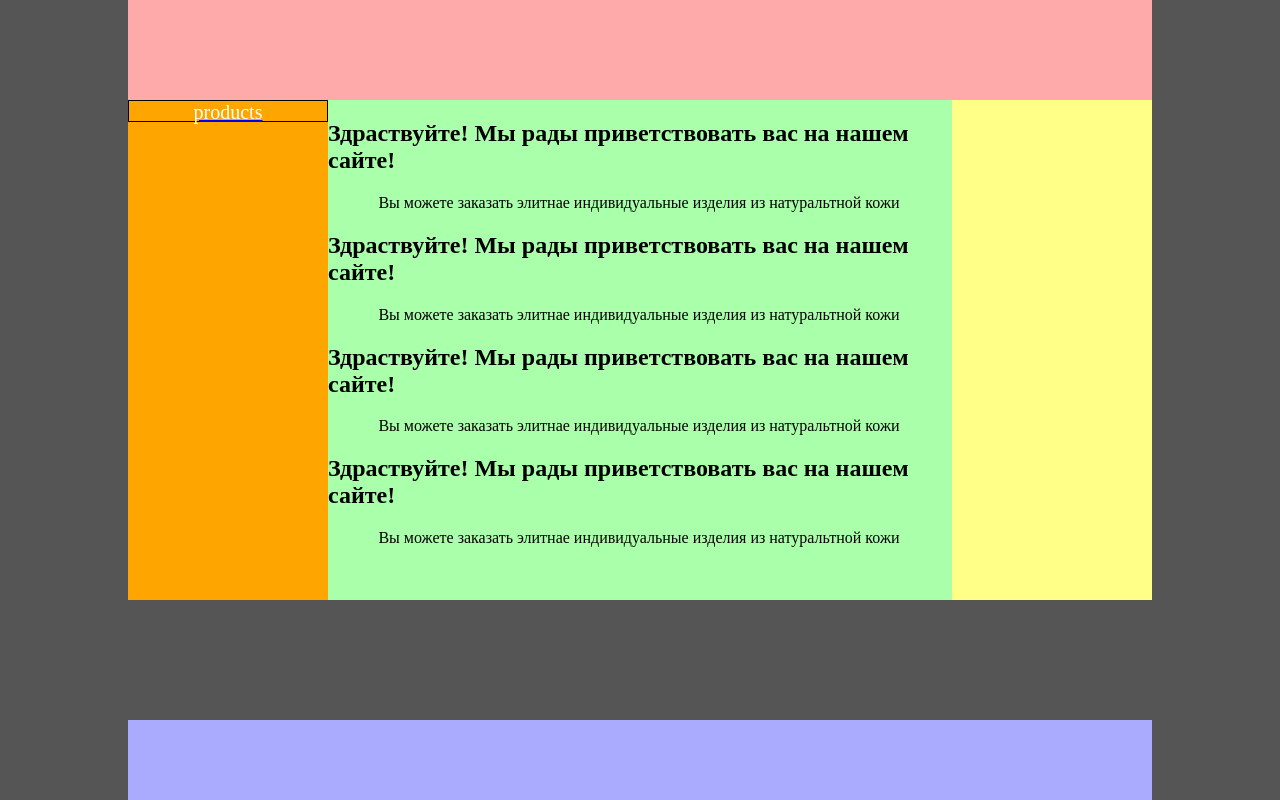
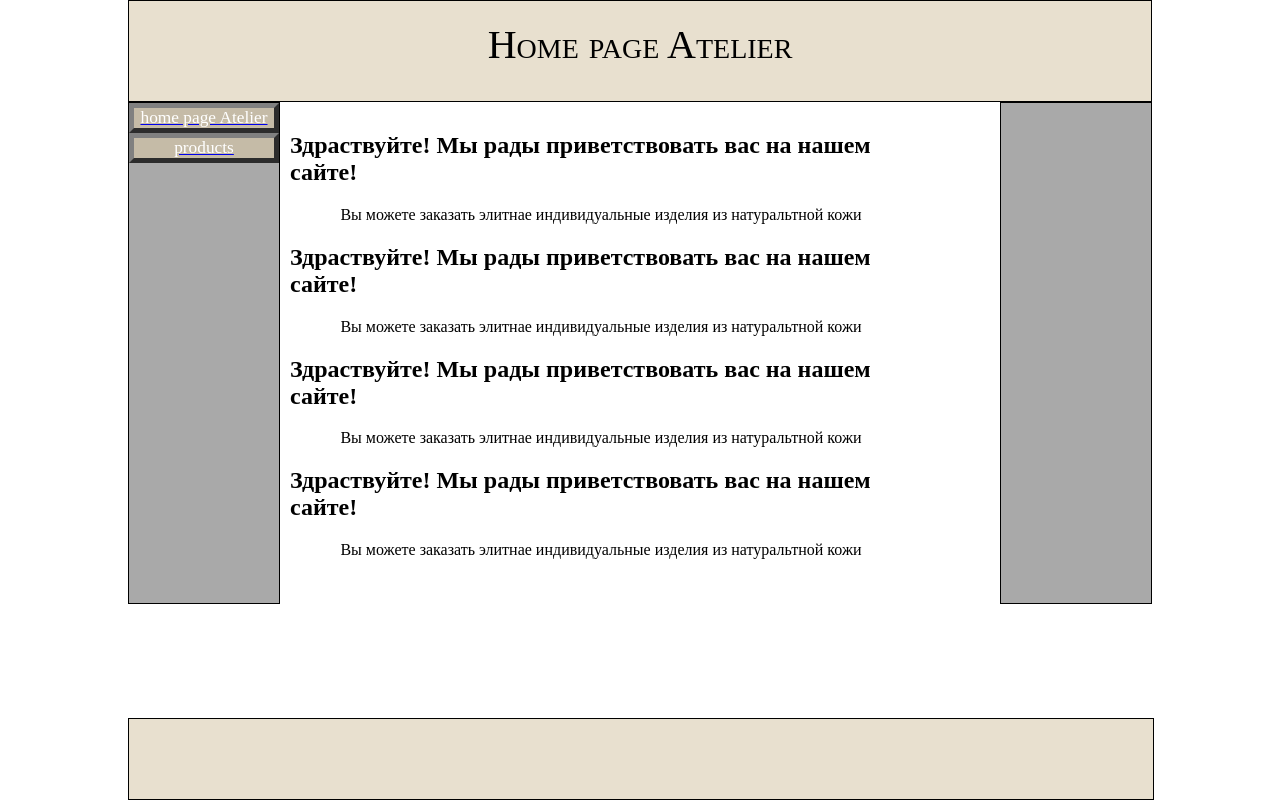
Before and after one commit to Kalinin-Ivan/html, a PHP site: page /html/index.html in a window 1280 px wide. Run offline with PHP 8.4, Linux system fonts and the light colour scheme.

Commit message:
сделал новый дизайн

```diff
--- a/course/atelier/css/makeup.css
+++ b/course/atelier/css/makeup.css
@@ -7,7 +7,9 @@
 
 #header{
 	height:					100px;
-	background-color:		#faa;
+	background-color:		#e8e0cf;
+	/*margin-top: 			-40px;*/
+	border: 				1px solid black;
 }
 
 #container{
@@ -15,7 +17,7 @@
 	/*
 	background-color:		#eee;
 	display:                flex; */
-	background-color:		#afa;
+	background-color:		#ffffff;
 	flex-direction:         row;
 	align-items:            start;
 
@@ -26,40 +28,44 @@
 	bottom:					0;
 	height:					80px;
 	width:					100%;
-	background-color:		#aaf;
+	background-color:		#e8e0cf;
+	border: 				1px solid black;
 }
 
 #content{
 	/*width:					100%;*/
 	min-width:              5%;
-	background-color:		broun;
+	background-color:		#ffffff;
 	/* order:                  2; */
-	min-height:                 500px;
+	min-height:             500px;
 	height:                 100%;
-	float:left;
+	float:					left;
+	padding: 				10px;
 }
 
 #left_column{
 	right:					612px;	/*ширина контента*/
 	max-width:				200px;
-	width:                  200px;
-	min-width:              200px;
-	background-color:		orange;
+	width:                  150px;
+	min-width:              150px;
+	background-color:		#a9a9a9;
 	/* order:                  1; */
 	min-height:             500px;
 	height:                 100%;
-	float:left;
+	float:					left;
+	border:					1px solid black;
 }
 
 #right_column{
 	max-width:				200px;
-	width:                  200px;/*250px;*/
-	min-width:              200px;
+	width:                  150px;/*250px;*/
+	min-width:              150px;
 	/*margin-right:			-190px;*/
-	background-color:		#ff8;
+	background-color:		#a9a9a9;
 	/* order:                  3; */
 	height:                 500px;
-	float:right;
+	float:					right;
+	border:					1px solid black;
 }
 
 HTML > BODY #basic{/* IE7 и остальные*/
@@ -70,7 +76,7 @@ HTML > BODY #basic{/* IE7 и остальные*/
 BODY{
 	margin:					0;
 	padding:				0;
-	background-color:		#555;
+	/*background-color:		#fff250;*/
 }
 
 HTML, BODY, #basic{
--- a/course/atelier/css/style_for_index.css
+++ b/course/atelier/css/style_for_index.css
@@ -1,18 +1,26 @@
 .class_link_in_mine {
-    width:					198px;
+    width:					140px;
     height:					20px;
-    background-color:		orange;
-    border:                 1px solid black;
+    background-color:		#c5bba7;
+    border:                 5px outset grey;
     text-align:             center;
     color:                  white;
-    font-size:              15pt;
+    font-size:              13pt;
 }
 
 .class_link_in_mine:hover {
     background-color:		white;
-    color:                  orange;
+    color:                  black;
 }
 
 .text {
     text-align:             center;
 }
+
+.zagolovock {
+    text-align:             center;
+    font-size:              30pt;
+    font-variant:           small-caps;
+    margin-top:             20px;
+    vertical-align:         middle;
+}
--- a/course/atelier/html/index.html
+++ b/course/atelier/html/index.html
@@ -2,7 +2,7 @@
 <html lang="en">
 <head>
     <meta charset="UTF-8">
-    <title>Atelier</title>
+    <title>home page Atelier</title>
     <link rel="stylesheet" href="../css/makeup.css">
     <!--link rel="stylesheet" href="../css/makeup-fix_for_index.css"-->
     <link rel="stylesheet" href="../css/style_for_index.css">
@@ -46,11 +46,19 @@
 <div id="basic">
 
     <div id="header">
+        <p class="zagolovock">
+            Home page Atelier
+        </p>
     </div>
 
     <div id="container">
         <div id="left_column">
             <div>
+                <a href="index.html">
+                    <div class="class_link_in_mine">
+                        home page Atelier
+                    </div>
+                </a>
                 <a href="products.html">
                     <div class="class_link_in_mine">
                         products
```
Also changed, not shown: course/atelier/html/products.html (+29 -1 lines).
